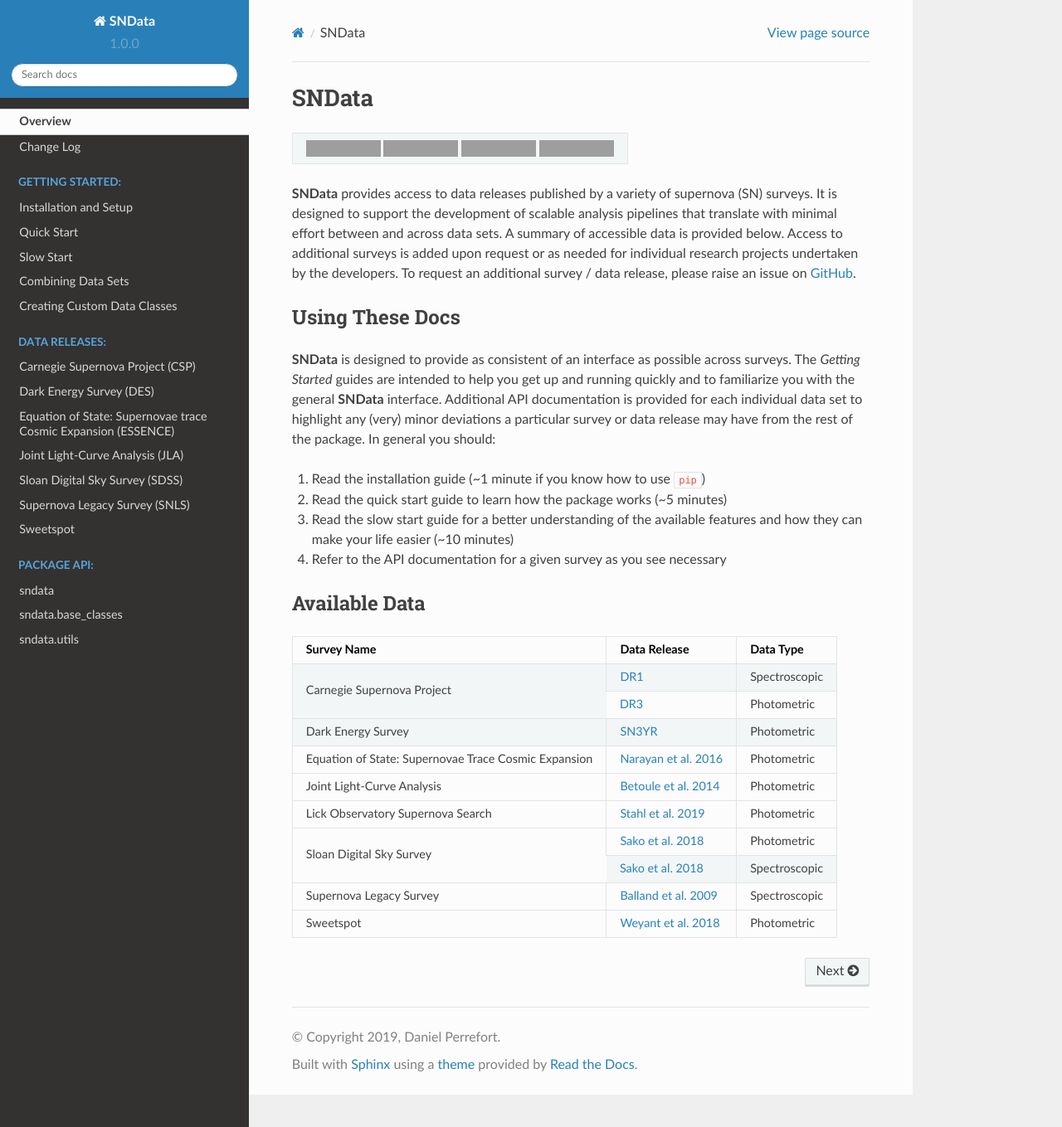
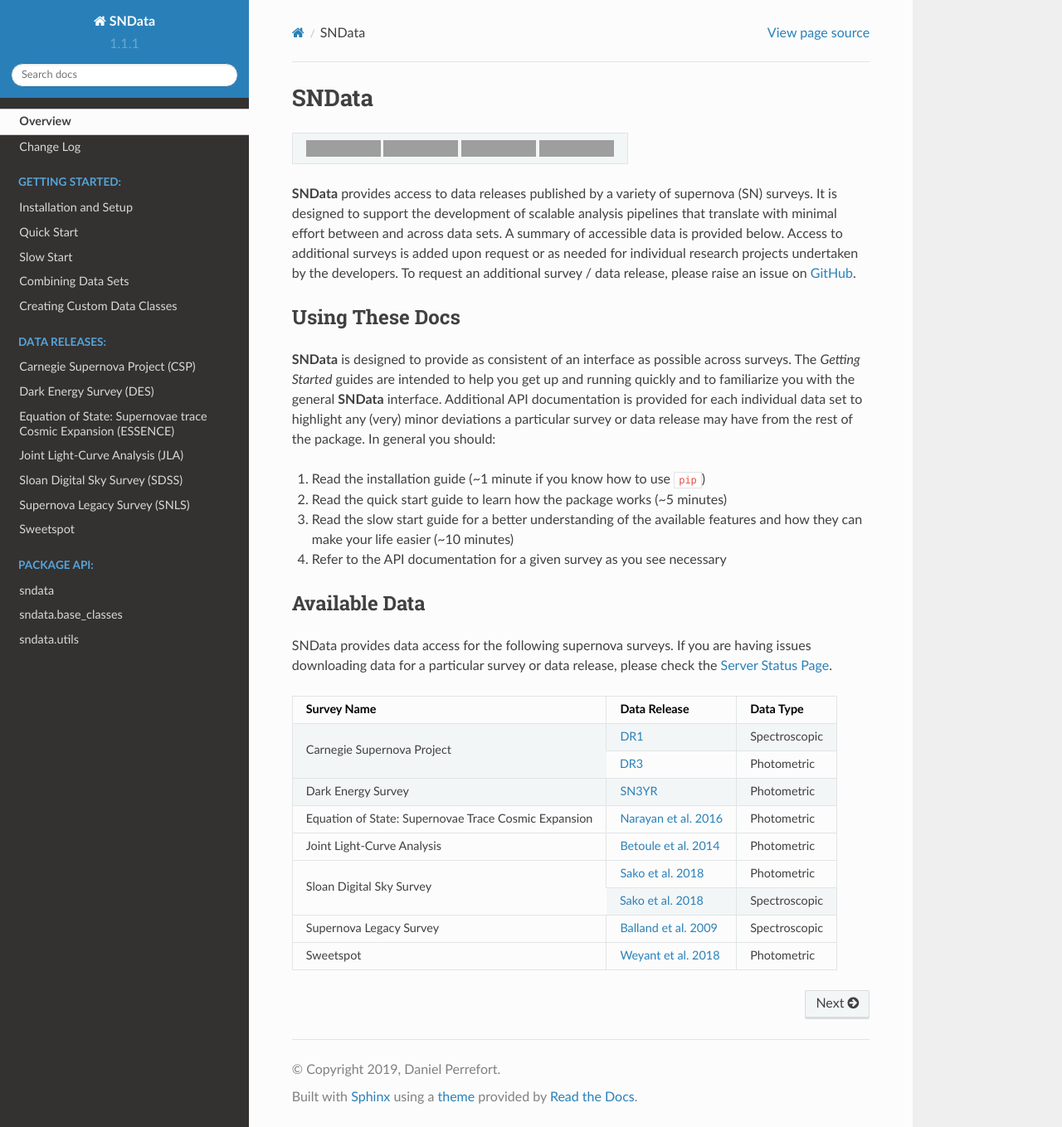
Before and after one commit to sncosmo/SNData, a Sphinx documentation site: the page built from docs/source/index.rst, in a window 1280 px wide and 1359 px high. Shown: the whole window at 83% size. Built offline with Sphinx 7.4.7 and the Read the Docs theme 2.0.0, drawn with Linux system fonts in a browser that asks for light colours; grey boxes are pictures that could not be loaded.

Commit message:
Updates version in docs

```diff
--- a/docs/source/conf.py
+++ b/docs/source/conf.py
@@ -26,7 +26,7 @@
 author = 'Daniel Perrefort'
 
 # The short X.Y version
-version = '1.0.0'
+version = '1.1.1'
 
 # The full version, including alpha/beta/rc tags
 release = version
--- a/docs/source/index.rst
+++ b/docs/source/index.rst
@@ -55,6 +55,10 @@
 Available Data
 --------------
 
+SNData provides data access for the following supernova surveys. If you are
+having issues downloading data for a particular survey or data release, please
+check the `Server Status Page`_.
+
 +------------------------------------------------------+--------------------------+---------------+
 | Survey Name                                          | Data Release             | Data Type     |
 +======================================================+==========================+===============+
@@ -68,8 +72,6 @@
 +------------------------------------------------------+--------------------------+---------------+
 + Joint Light-Curve Analysis                           | `Betoule et al. 2014`_   | Photometric   |
 +------------------------------------------------------+--------------------------+---------------+
-+ Lick Observatory Supernova Search                    | `Stahl et al. 2019`_     | Photometric   |
-+------------------------------------------------------+--------------------------+---------------+
 |                                                      | `Sako et al. 2018`_      | Photometric   |
 + Sloan Digital Sky Survey                             +--------------------------+---------------+
 |                                                      | `Sako et al. 2018`_      | Spectroscopic |
@@ -79,6 +81,7 @@
 + Sweetspot                                            | `Weyant et al. 2018`_    | Photometric   |
 +------------------------------------------------------+--------------------------+---------------+
 
+.. _Server Status Page: https://stats.uptimerobot.com/gQ8lkslGWO
 .. _DR1: https://csp.obs.carnegiescience.edu/news-items/CSP_spectra_DR1
 .. _DR3: https://csp.obs.carnegiescience.edu/news-items/csp-dr3-photometry-released
 .. _SN3YR: https://des.ncsa.illinois.edu/releases/sn
```
